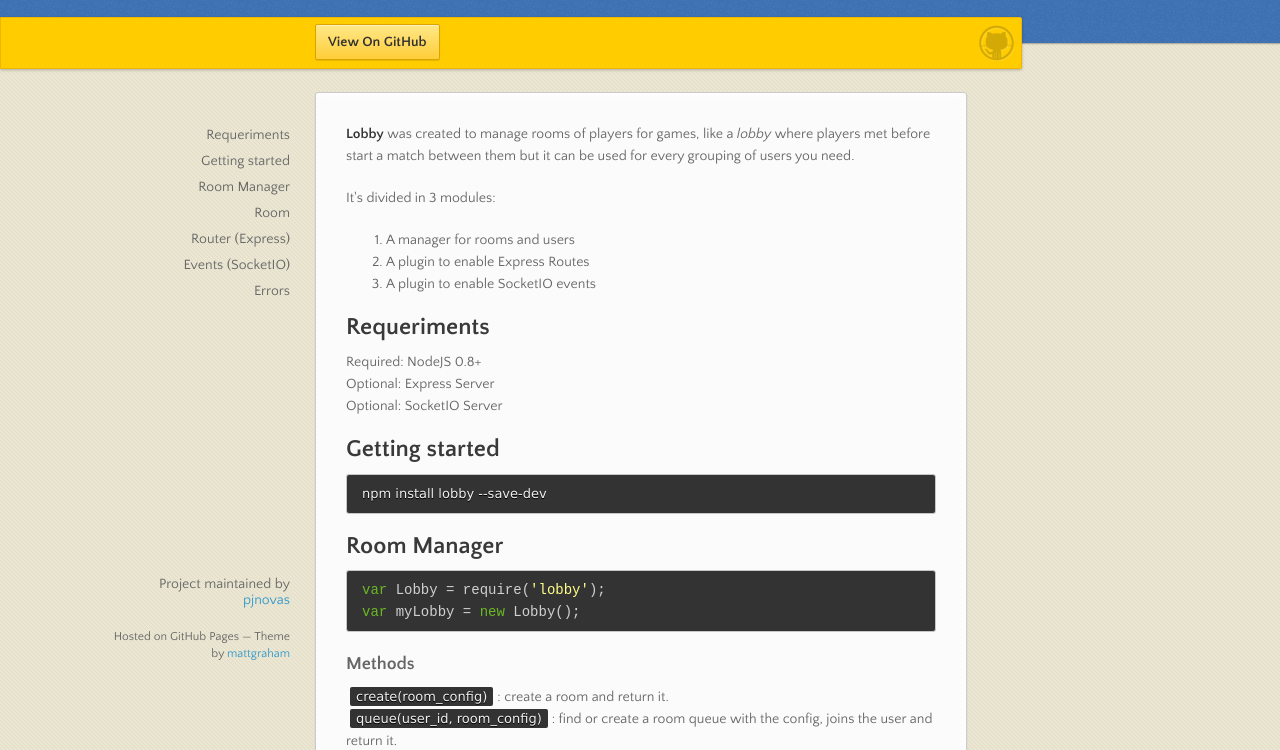
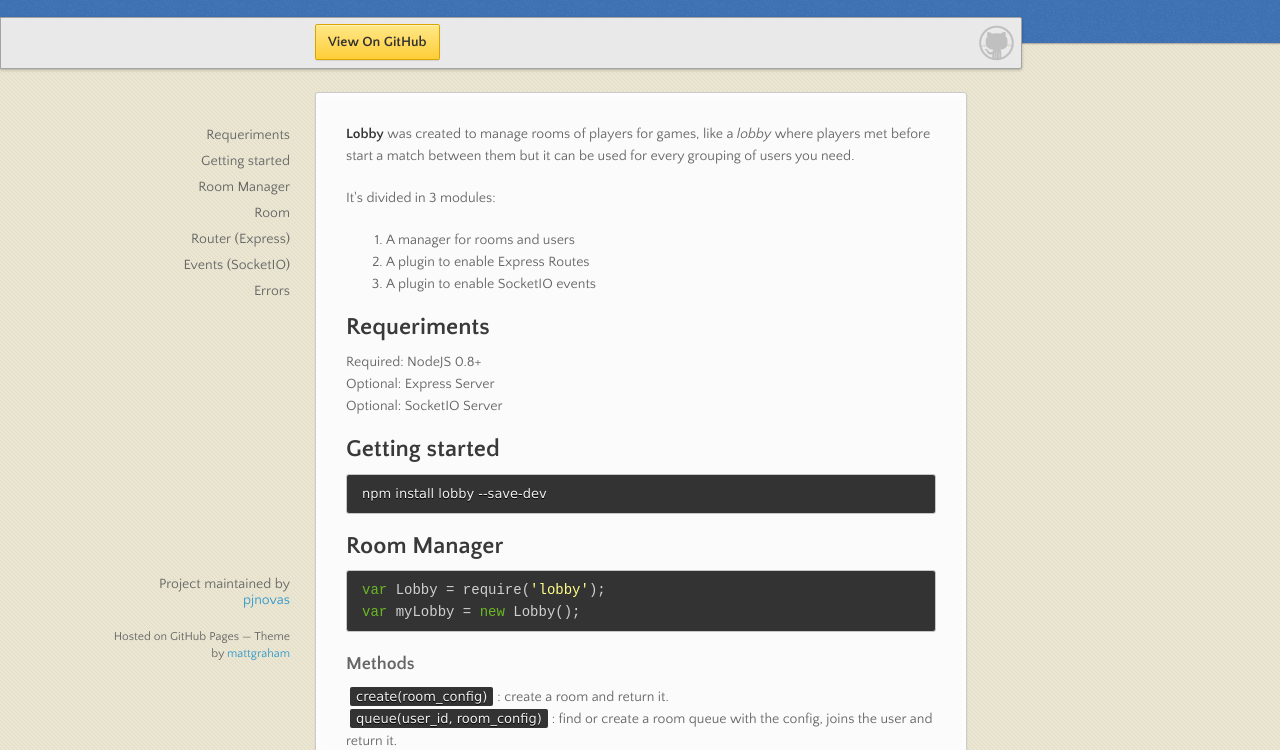
Before and after one commit to pjnovas/lobby, a plain HTML site: page index.html in a window 1280 px wide. Shown: the part 98-848 px from the top of the page. Drawn offline with nearby package versions, Linux system fonts and the light colour scheme.

Commit message:
Update styles.css

```diff
--- a/stylesheets/styles.css
+++ b/stylesheets/styles.css
@@ -694,8 +694,8 @@ header p {
   margin-right: -382px;
   position: fixed;
   top: 115px;
-  background: #ffcc00;
-  border: 1px solid #f0b500;
+  background: #E9E9E9;
+  border: 1px solid #A3A3A3;
   -moz-box-shadow: 0px 1px 3px rgba(0, 0, 0, 0.25);
   -webkit-box-shadow: 0px 1px 3px rgba(0, 0, 0, 0.25);
   -o-box-shadow: 0px 1px 3px rgba(0, 0, 0, 0.25);
```
